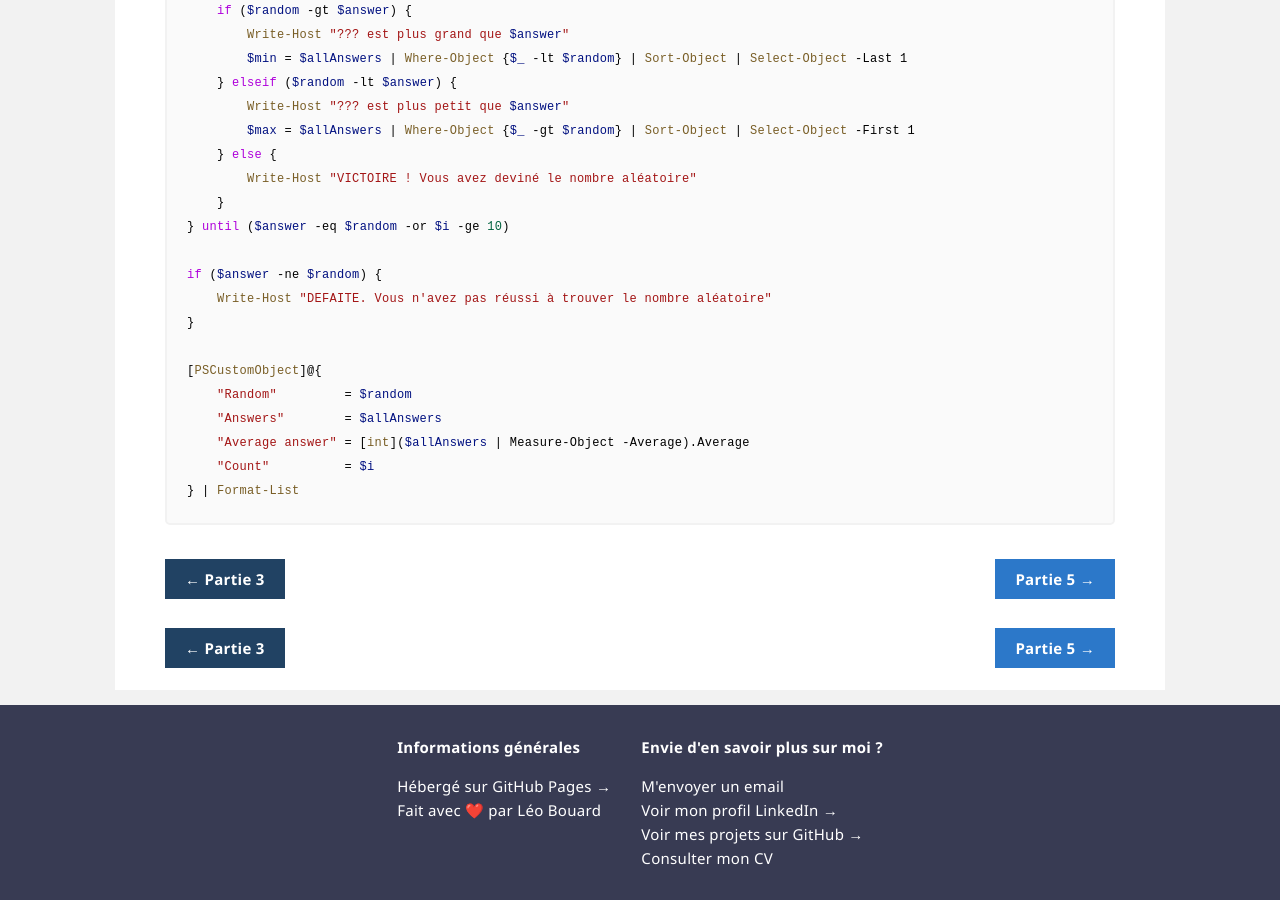
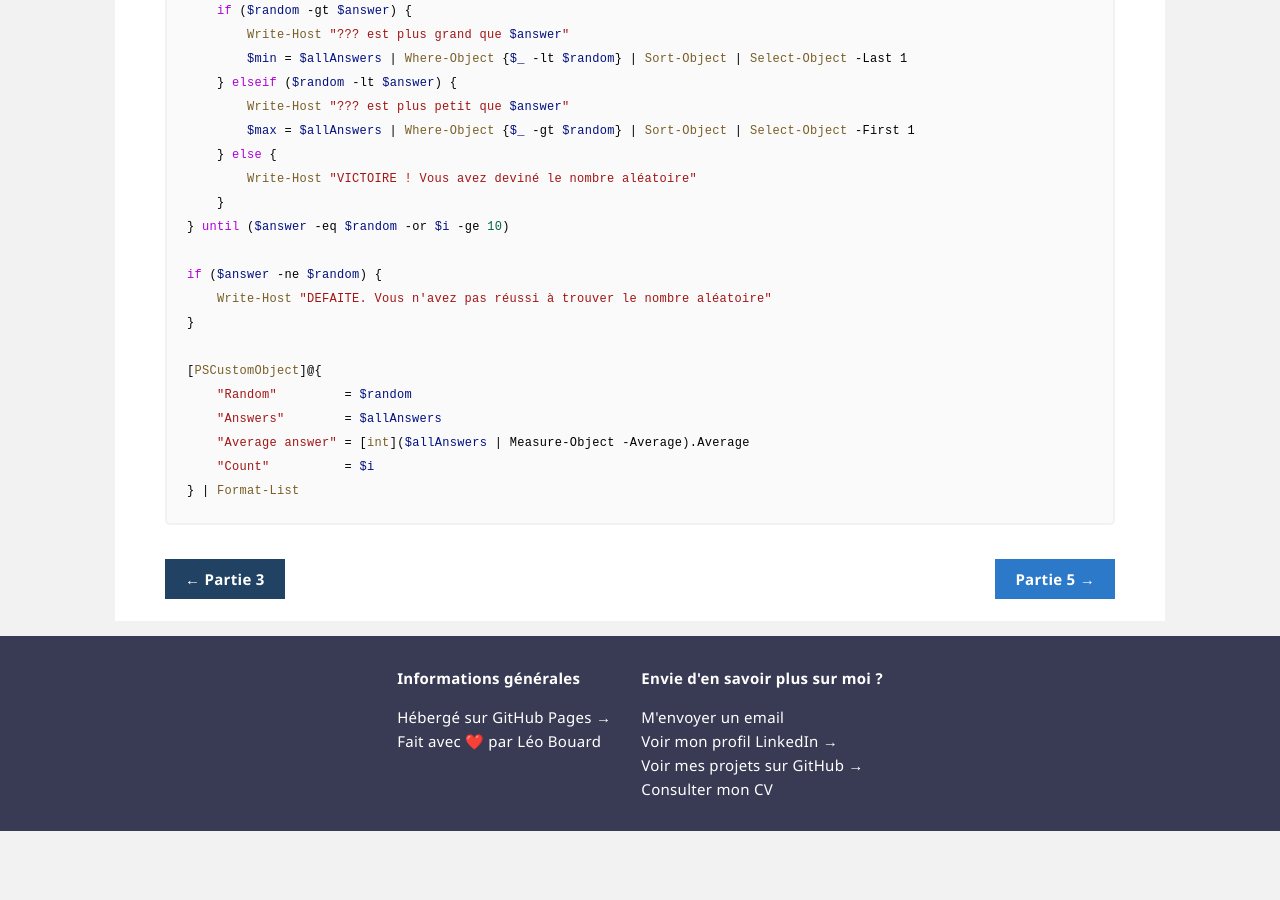
Before and after one commit to leobouard/leobouard.github.io, a Jekyll site: the page built from _posts/2022-12-01-cours-pratique-powershell-004.md, in a window 1280 px wide and 900 px high, scrolled down 3480 px. Built offline with Jekyll 4.4.1, drawn with Linux system fonts in a browser that asks for light colours; some web fonts are replaced; after the commit the page ends 4311 px from its top, so only the background shows below that.

Commit message:
Suppression des boutons de bas de page

````diff
--- a/_posts/2022-12-01-cours-pratique-powershell-004.md
+++ b/_posts/2022-12-01-cours-pratique-powershell-004.md
@@ -152,12 +152,3 @@ if ($answer -ne $random) {
     "Count"          = $i
 } | Format-List
 ```
-
-<div class="buttons">
-    <div class="buttonBack">
-        <a href="/2022/10/26/cours-pratique-posh-3">← Partie 3</a>
-    </div>
-    <div class="buttonNext">
-        <a href="/2022/10/26/cours-pratique-posh-5">Partie 5 →</a>
-    </div>
-</div>
````
Also changed, not shown: _posts/2021-07-23-jour-de-paie-soluce.md (+3 -0 lines), _posts/2021-07-23-jour-de-paie.md (+3 -0 lines).
